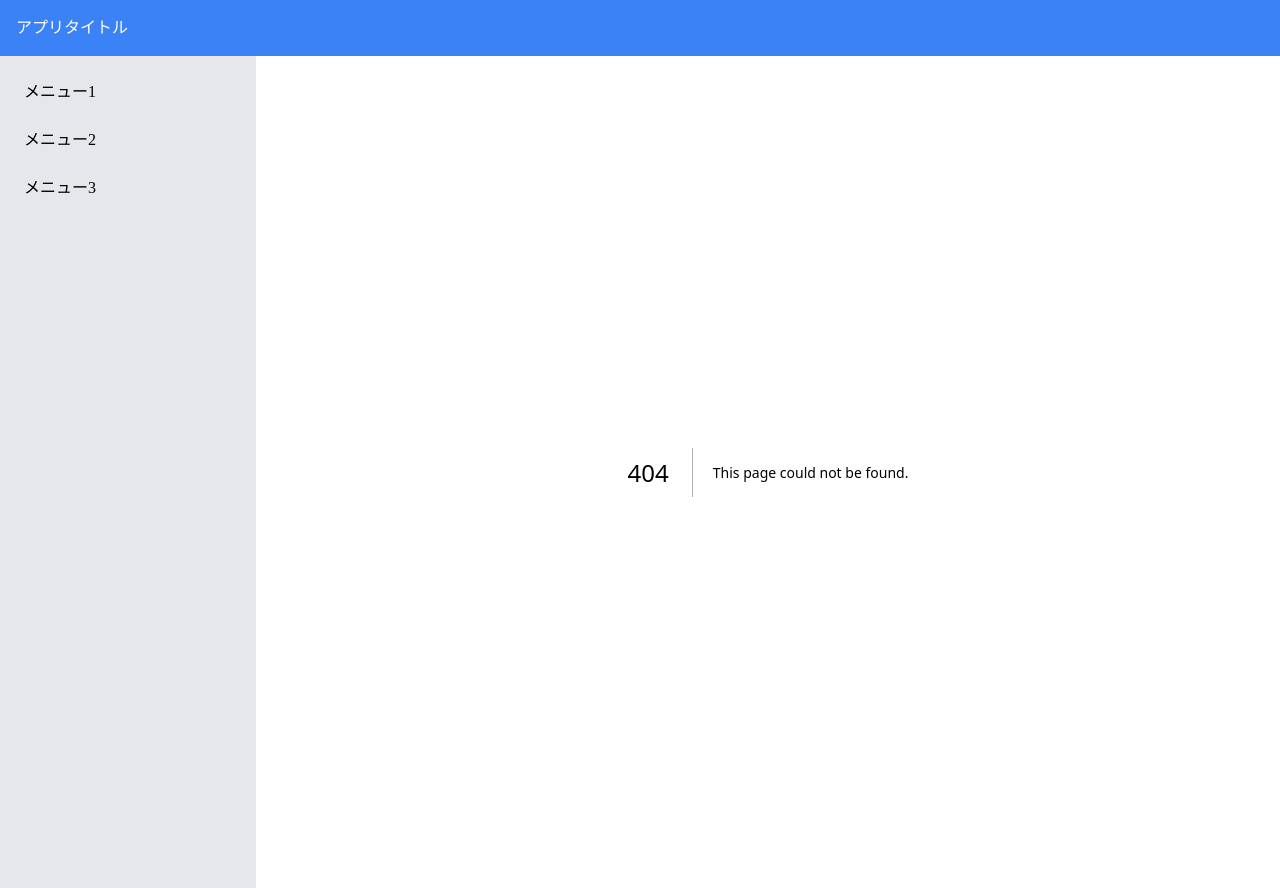
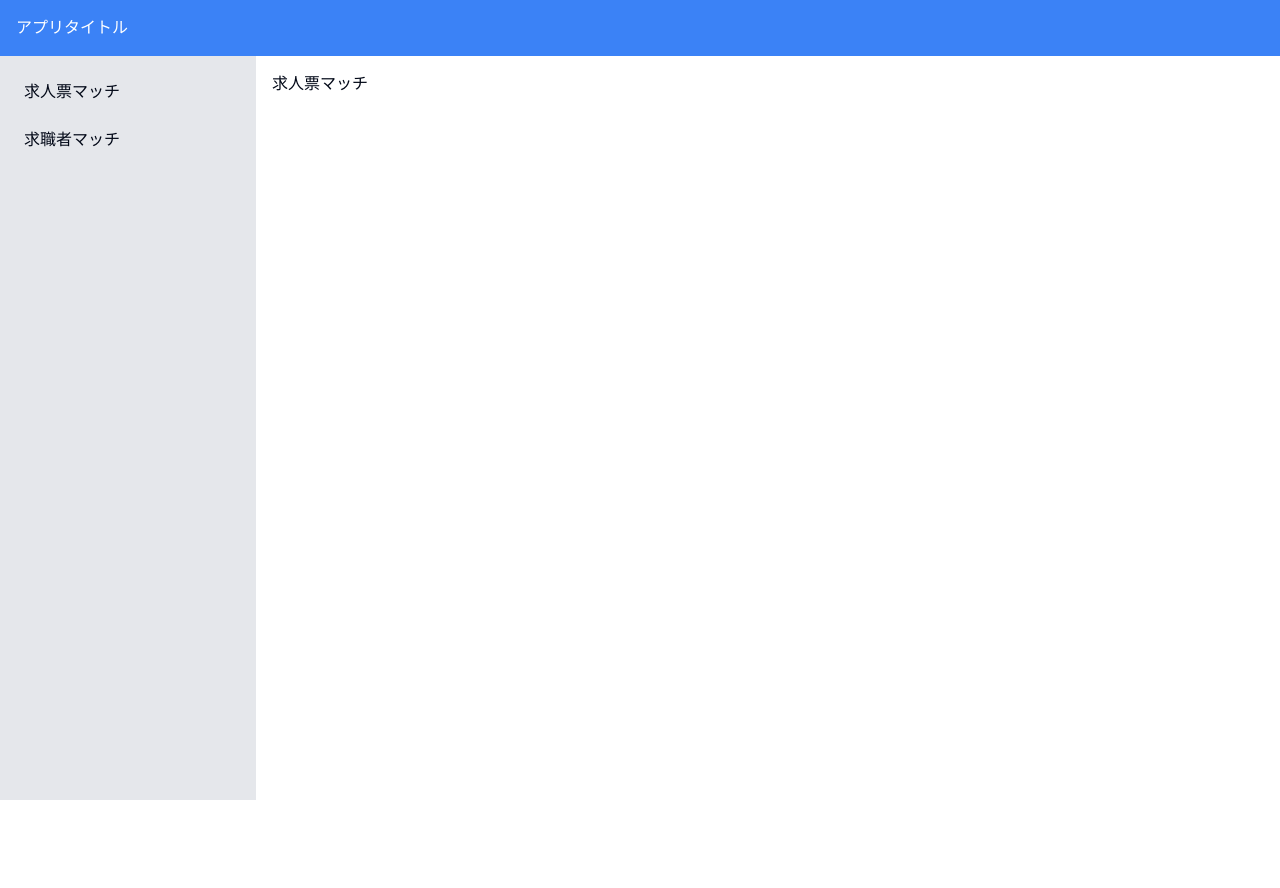
Before and after one commit to haruo2177/nextjs-dnd, a Next.js app: page /job-postings-match in a window 1280 px wide. Before the commit this address had no page. After the commit the page ends 800 px from the top, so only its background shows below. Built offline with nearby package versions, Linux system fonts and the light colour scheme.

Commit message:
add: 求人票、求職者マッチページサンプル

```diff
--- a/app/_components/Sidebar.tsx
+++ b/app/_components/Sidebar.tsx
@@ -2,16 +2,12 @@ import Link from "next/link";
 
 const menus = [
   {
-    href: "/path1",
-    label: "メニュー1",
+    href: "/job-postings-match",
+    label: "求人票マッチ",
   },
   {
-    href: "/path2",
-    label: "メニュー2",
-  },
-  {
-    href: "/path3",
-    label: "メニュー3",
+    href: "/job-seeker-match",
+    label: "求職者マッチ",
   },
 ];
 
--- /dev/null
+++ b/app/job-postings-match/page.tsx
@@ -0,0 +1,3 @@
+export default function JobPostingsMatch() {
+  return <h1>求人票マッチ</h1>;
+}
--- /dev/null
+++ b/app/job-seeker-match/page.tsx
@@ -0,0 +1,3 @@
+export default function JobSeekerMatch() {
+  return <h1>求職者マッチ</h1>;
+}
--- a/app/page.tsx
+++ b/app/page.tsx
@@ -1,8 +1,8 @@
-import Image from 'next/image'
+import Image from "next/image";
 
 export default function Home() {
   return (
-    <main className="flex min-h-screen flex-col items-center justify-between p-24">
+    <div className="flex min-h-screen flex-col items-center justify-between p-24">
       <div className="z-10 max-w-5xl w-full items-center justify-between font-mono text-sm lg:flex">
         <p className="fixed left-0 top-0 flex w-full justify-center border-b border-gray-300 bg-gradient-to-b from-zinc-200 pb-6 pt-8 backdrop-blur-2xl dark:border-neutral-800 dark:bg-zinc-800/30 dark:from-inherit lg:static lg:w-auto  lg:rounded-xl lg:border lg:bg-gray-200 lg:p-4 lg:dark:bg-zinc-800/30">
           Get started by editing&nbsp;
@@ -15,15 +15,7 @@ export default function Home() {
             target="_blank"
             rel="noopener noreferrer"
           >
-            By{' '}
-            <Image
-              src="/vercel.svg"
-              alt="Vercel Logo"
-              className="dark:invert"
-              width={100}
-              height={24}
-              priority
-            />
+            By <Image src="/vercel.svg" alt="Vercel Logo" className="dark:invert" width={100} height={24} priority />
           </a>
         </div>
       </div>
@@ -47,7 +39,7 @@ export default function Home() {
           rel="noopener noreferrer"
         >
           <h2 className={`mb-3 text-2xl font-semibold`}>
-            Docs{' '}
+            Docs{" "}
             <span className="inline-block transition-transform group-hover:translate-x-1 motion-reduce:transform-none">
               -&gt;
             </span>
@@ -64,7 +56,7 @@ export default function Home() {
           rel="noopener noreferrer"
         >
           <h2 className={`mb-3 text-2xl font-semibold`}>
-            Learn{' '}
+            Learn{" "}
             <span className="inline-block transition-transform group-hover:translate-x-1 motion-reduce:transform-none">
               -&gt;
             </span>
@@ -81,14 +73,12 @@ export default function Home() {
           rel="noopener noreferrer"
         >
           <h2 className={`mb-3 text-2xl font-semibold`}>
-            Templates{' '}
+            Templates{" "}
             <span className="inline-block transition-transform group-hover:translate-x-1 motion-reduce:transform-none">
               -&gt;
             </span>
           </h2>
-          <p className={`m-0 max-w-[30ch] text-sm opacity-50`}>
-            Explore starter templates for Next.js.
-          </p>
+          <p className={`m-0 max-w-[30ch] text-sm opacity-50`}>Explore starter templates for Next.js.</p>
         </a>
 
         <a
@@ -98,7 +88,7 @@ export default function Home() {
           rel="noopener noreferrer"
         >
           <h2 className={`mb-3 text-2xl font-semibold`}>
-            Deploy{' '}
+            Deploy{" "}
             <span className="inline-block transition-transform group-hover:translate-x-1 motion-reduce:transform-none">
               -&gt;
             </span>
@@ -108,6 +98,6 @@ export default function Home() {
           </p>
         </a>
       </div>
-    </main>
-  )
+    </div>
+  );
 }
```
